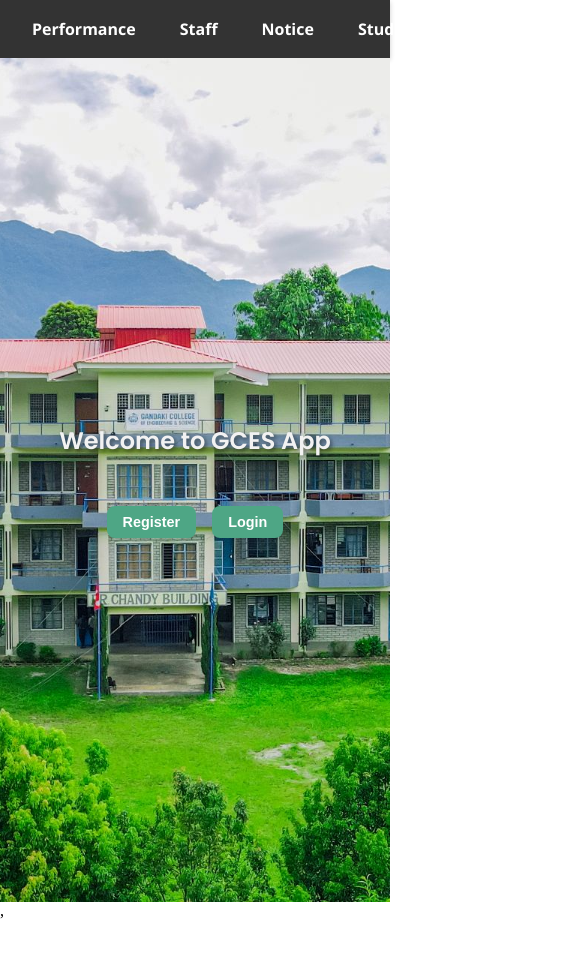
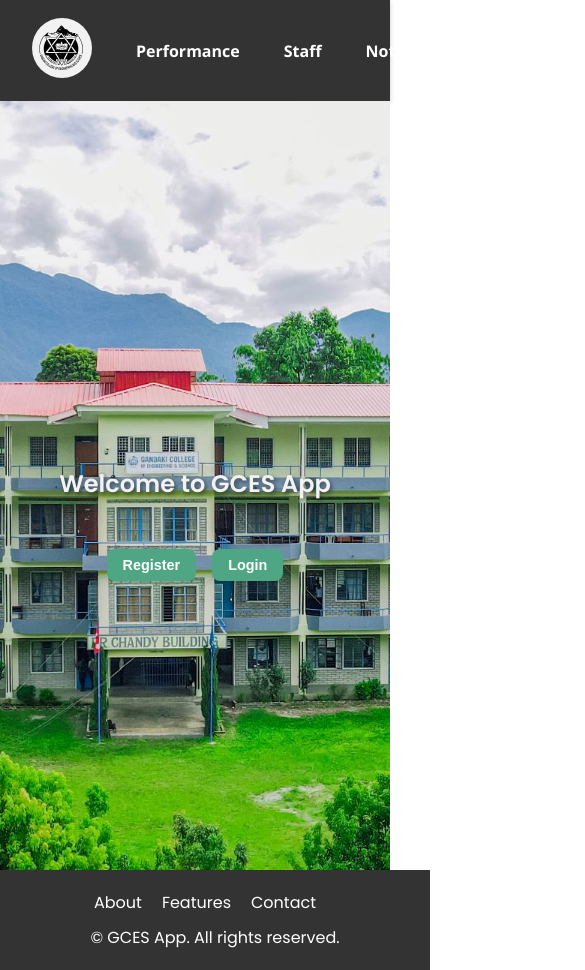
Before and after one commit to Icarus-20s/gces-frontend, a React (Vite) app: page / in a window 390 px wide. Shown: the top 970 px of the page, 585 px wide, since content can reach past the window. Before the commit the page ends 920 px from the top, so only its background shows below. Built offline with nearby package versions, Linux system fonts and the light colour scheme.

Commit message:
added footer

```diff
--- a/src/App.jsx
+++ b/src/App.jsx
@@ -14,13 +14,19 @@
 import AuthContextProvider from "./context/AuthContextProvider";
 import ProtectedRoutes from "./context/ProtectedRoutes";
 import LandingPage from "./pages/LandingPage";
-
+import Footer from "./components/Footer";
+import ContactUs from "./pages/ContactUs";
+import About from "./pages/About";
+import Features from "./pages/Features";
 const App = () => {
   return (
     <AuthContextProvider>
       <Navbar />
       <Routes>
         <Route path="/" element={<Home />} />
+        <Route path="/about" element={<About />} />
+        <Route path="/contact" element={<ContactUs />} />
+        <Route path="/features" element={<Features />} />
         <Route path="/register" element={<Register />} />
         <Route path="/login" element={<Login />} />
         <Route element={<ProtectedRoutes />}>
@@ -34,6 +40,7 @@
         </Route>
         <Route path="*" element={<NoMatchRoute />} />
       </Routes>
+      <Footer />
     </AuthContextProvider>
   );
 };
--- a/src/Css/Home.css
+++ b/src/Css/Home.css
@@ -1,5 +1,3 @@
-@import url('https://fonts.googleapis.com/css2?family=Poppins:wght@400;600&display=swap');
-
 .home {
   display: flex;
   flex-direction: column;
@@ -8,6 +6,7 @@
   height: 100vh;
   background: url('../assets/gces.jpg') no-repeat center center/cover;
   font-family: 'Poppins', sans-serif;
+  overflow: hidden; /* Ensure no overflow causes extra space */
 }
 
 .home h1 {
--- /dev/null
+++ b/src/components/Footer.css
@@ -0,0 +1,123 @@
+body {
+    font-family: 'Poppins', sans-serif;
+    margin: 0;
+    padding: 0;
+    box-sizing: border-box;
+    position: relative; /* Ensure a positioning context for absolute elements */
+  }
+
+  .header {
+    background-color: rgba(45, 44, 44, 0.8); /* Example header background with some transparency */
+    color: #fff;
+    padding: 20px;
+    position: relative; /* Ensure stacking context for child elements */
+    z-index: 2; /* Ensure header is above other content */
+  }
+
+  .header nav ul {
+    list-style-type: none;
+    padding: 0;
+    margin: 0;
+  }
+
+  .header nav ul li {
+    display: inline-block;
+    margin-right: 20px;
+  }
+
+  .header nav ul li a {
+    color: #fff;
+    text-decoration: none;
+  }
+
+  .hero {
+    background-image: url('../assets/gces.jpg');
+    background-size: cover;
+    background-position: center;
+    height: 100vh;
+    display: flex;
+    justify-content: center;
+    align-items: center;
+    color: #ffffff;
+    text-align: center;
+    position: relative; /* Ensure relative positioning for child elements */
+    z-index: 1; /* Ensure hero section is below header and above footer */
+  }
+
+  .hero-content {
+    max-width: 800px;
+  }
+
+  .cta-button {
+    display: inline-block;
+    padding: 12px 24px;
+    background-color: #4EA685;
+    color: #ffffff;
+    text-decoration: none;
+    border-radius: 4px;
+    transition: background-color 0.3s ease;
+  }
+
+  .cta-button:hover {
+    background-color: #57B894;
+  }
+
+  .section {
+    padding: 80px 0;
+    background-color: #ffffff;
+    text-align: center;
+  }
+
+  .section-content {
+    max-width: 800px;
+    margin: 0 auto;
+  }
+
+  .features-list {
+    list-style: none;
+    padding: 0;
+  }
+
+  .testimonial {
+    margin-bottom: 30px;
+  }
+
+  .footer {
+    background-color: #333; /* Example footer background with some transparency */
+    color: #fff;
+    text-align: center;
+    padding: 20px;
+    position: absolute;
+    bottom: 0;
+    width: 100%;
+    z-index: 2; /* Ensure footer is above hero section */
+  }
+
+  .footer nav ul {
+    list-style: none;
+    padding: 0;
+    display: flex;
+    justify-content: center;
+  }
+
+  .footer nav ul li {
+    display: inline;
+    margin-right: 20px;
+  }
+
+  .footer nav ul li a {
+    color: #fff;
+    text-decoration: none;
+  }
+
+  @media (max-width: 768px) {
+    .header nav ul li {
+      display: block;
+      margin-bottom: 10px;
+    }
+
+    .footer nav ul li {
+      display: block;
+      margin-bottom: 10px;
+    }
+  }
--- /dev/null
+++ b/src/components/Footer.jsx
@@ -0,0 +1,24 @@
+import React from 'react';
+import { Link, useLocation } from 'react-router-dom';
+import './Footer.css'
+
+const Footer = () => {
+    const location = useLocation()
+    if (location.pathname!='/'){
+        return null;
+    }
+  return (
+    <footer className="footer">
+      <nav>
+        <ul>
+          <li><Link to="/about">About</Link></li>
+          <li><Link to="/features">Features</Link></li>
+          <li><Link to="/contact">Contact</Link></li>
+        </ul>
+      </nav>
+      <p>&copy; GCES App. All rights reserved.</p>
+    </footer>
+  );
+};
+
+export default Footer;
--- a/src/components/Navbar.css
+++ b/src/components/Navbar.css
@@ -29,9 +29,16 @@
   color: #ffcc00; /* Active link color */
 }
 
-  .nav-bar .logo {
-    font-size: 24px;
-    font-weight: bold;
+.logo-link {
+  margin-right: auto; /* Pushes all links to the right, aligning logo to the left */
+}
+
+.logo-img {
+  width: 50px; /* Adjust size as needed */
+  height: auto; /* Maintain aspect ratio */
+  background-color: #f2f2f2; /* Light white background */
+  padding: 5px; /* Padding for spacing around the logo */
+  border-radius: 50%; /* Rounded shape */
 }
 
 .nav-bar .logo a {
--- a/src/components/Navbar.jsx
+++ b/src/components/Navbar.jsx
@@ -1,21 +1,25 @@
 import React from 'react';
 import { Link } from 'react-router-dom';
 import { useAuth } from '../context/AuthContextProvider.jsx';
+import logo from "../assets/logo.svg";
+import './Navbar.css'; // Import your CSS file for Navbar styles
 
 const Navbar = () => {
-  const {isAuthenticated} =useAuth()
+  const { isAuthenticated } = useAuth();
 
   return (
     <nav className='nav-bar'>
+      <Link to="/landingpage" className="logo-link">
+        <img src={logo} alt="Logo" className="logo-img" />
+      </Link>
       <Link to="/performance">Performance</Link>
       <Link to="/staff">Staff</Link>
       <Link to="/notice">Notice</Link>
       <Link to="/student">Student</Link>
       <Link to="/academics">Academics</Link>
       {isAuthenticated ? (
-        <Link to ='/logout'>Logout</Link>
-      )
-         : (
+        <Link to='/logout'>Logout</Link>
+      ) : (
         <>
           <Link to="/register">Register</Link>
           <Link to="/login">Login</Link>
--- /dev/null
+++ b/src/pages/About.jsx
@@ -0,0 +1,11 @@
+import React from 'react'
+
+const About = () => {
+  return (
+    <div>
+      THis is about.
+    </div>
+  )
+}
+
+export default About
--- /dev/null
+++ b/src/pages/ContactUs.jsx
@@ -0,0 +1,11 @@
+import React from 'react'
+
+const ContactUs = () => {
+  return (
+    <div>
+      this is contact
+    </div>
+  )
+}
+
+export default ContactUs
--- /dev/null
+++ b/src/pages/Features.jsx
@@ -0,0 +1,11 @@
+import React from 'react'
+
+const Features = () => {
+  return (
+    <div>
+      This is features.
+    </div>
+  )
+}
+
+export default Features
```
Also changed, not shown: src/assets/logo.svg (added). Lines whose indentation alone changed are shown as unchanged.
